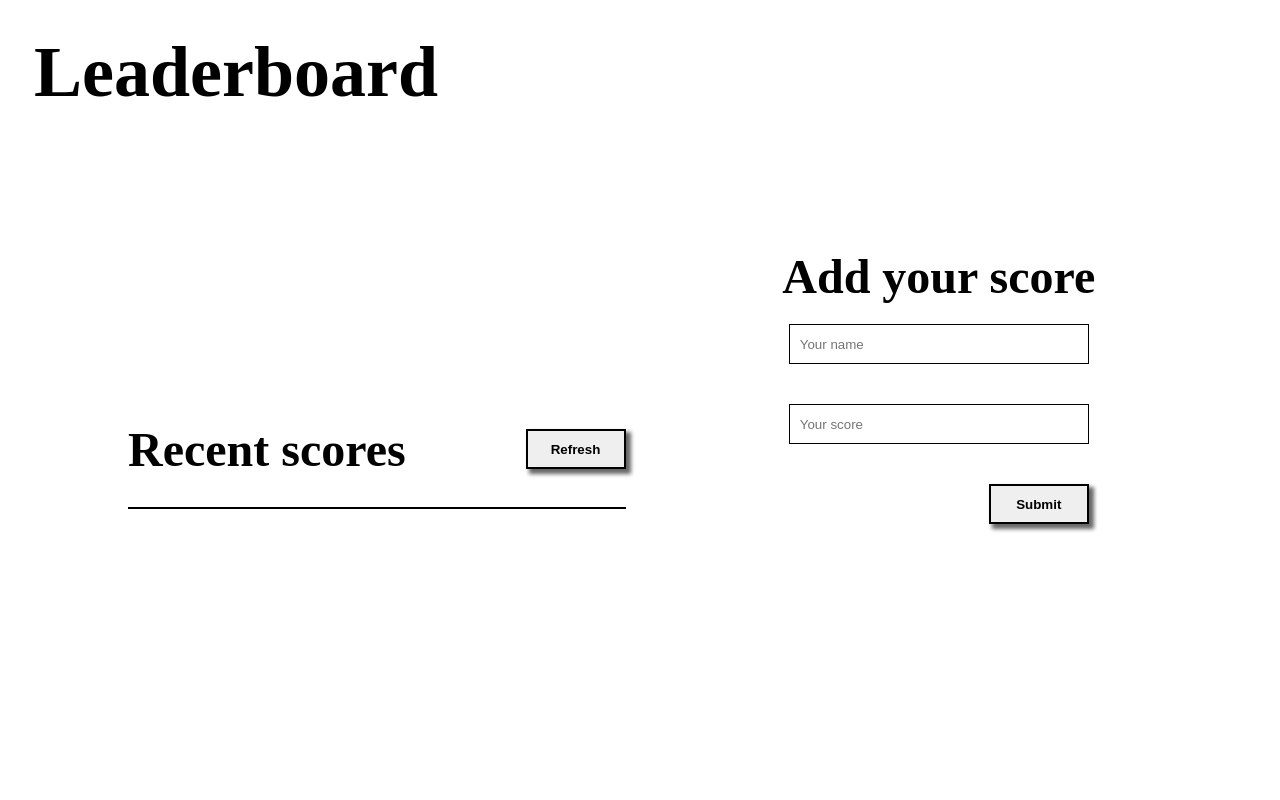
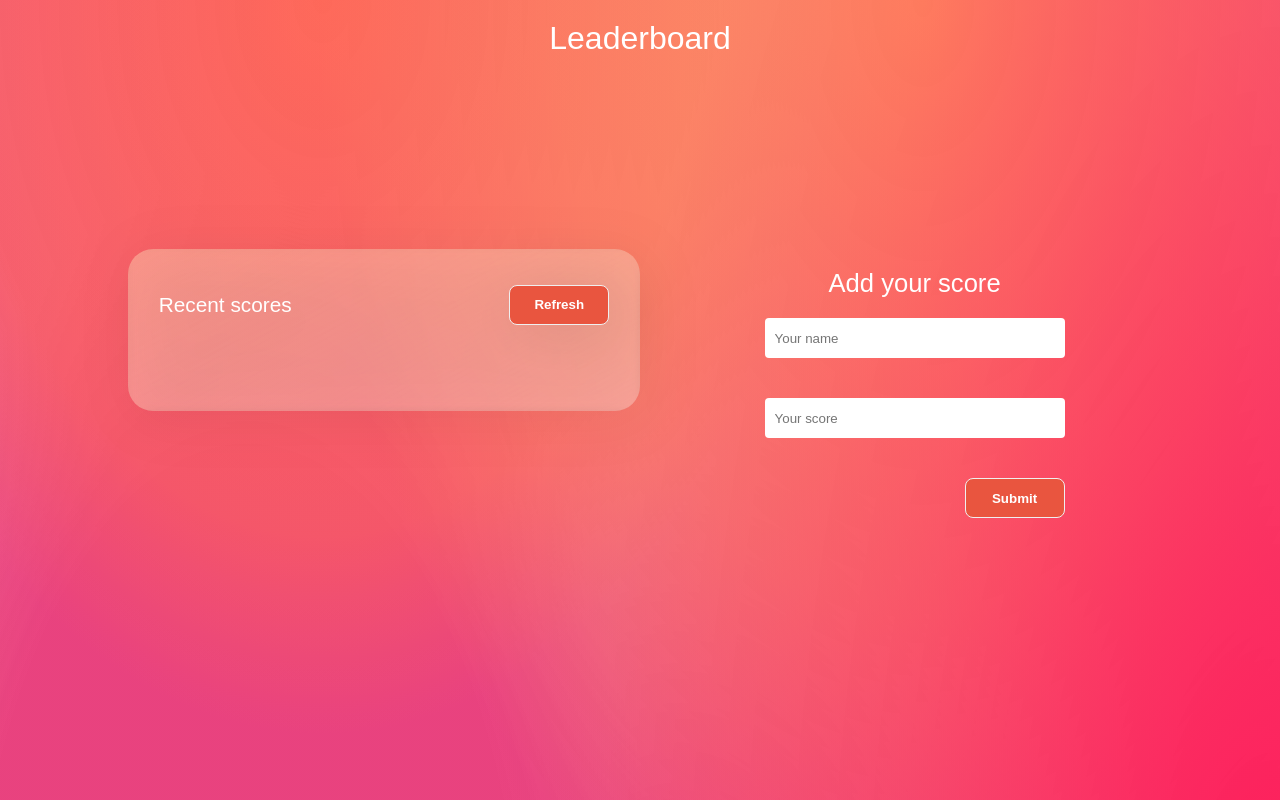
Before and after one commit to JavierAybar/Leaderboard, a website with bundled scripts: page src/index.html in a window 1280 px wide. Built offline with nearby package versions, Linux system fonts and the light colour scheme; no server answers.

Commit message:
Add styles

```diff
--- a/src/modules/get-post.js
+++ b/src/modules/get-post.js
@@ -1,5 +1,5 @@
 const postData = async (obj) => {
-  const response = await fetch('https://us-central1-js-capstone-backend.cloudfunctions.net/api/games/NthymQIM67r4KaVRyWlx/scores/', {
+  const response = await fetch('https://us-central1-js-capstone-backend.cloudfunctions.net/api/games/sTasHn5qwf0v98RIRjlV/scores/', {
     method: 'POST',
     body: JSON.stringify({
       name: "Javier's game",
@@ -15,7 +15,7 @@ const postData = async (obj) => {
 };
 
 const getData = async () => {
-  const response = await fetch('https://us-central1-js-capstone-backend.cloudfunctions.net/api/games/NthymQIM67r4KaVRyWlx/scores/');
+  const response = await fetch('https://us-central1-js-capstone-backend.cloudfunctions.net/api/games/sTasHn5qwf0v98RIRjlV/scores/');
   const data = await response.json();
 
   data.result.sort((a, b) => b.score - a.score);
--- a/src/style.css
+++ b/src/style.css
@@ -5,40 +5,60 @@
   padding: 0;
   box-sizing: border-box;
   scroll-behavior: smooth;
+  font-family: sans-serif;
+}
+
+img {
+  width: 100%;
 }
 
 li {
   list-style: none;
 }
 
+body {
+  background-image: url("./assets/bg.svg");
+}
+
 .main__container {
   display: flex;
   align-items: center;
+  flex-direction: column;
   width: 80%;
   height: 80vh;
-  margin: 31px auto 0 auto;
-  gap: 100px;
+  margin: 70px auto 0 auto;
+  gap: 40px;
 }
 
 .hero__title {
-  font-size: 4.5rem;
-  margin: 31px 0 0 34px;
+  font-size: 2rem;
+  margin: 20px 0 0 0;
+  text-align: center;
+  color: #fff;
+  font-weight: 400;
 }
 
 .recent-scores__container {
   display: flex;
   flex-direction: column;
-  width: 700px;
+  width: 90%;
+  border-radius: 25px;
+  background: linear-gradient(334.14deg, rgba(255, 255, 255, 0.31) -14.65%, rgba(255, 255, 255, 0) 103.2%), linear-gradient(149.49deg, rgba(255, 232, 191, 0.4) -4.75%, rgba(255, 232, 191, 0) 119.61%);
+  filter: drop-shadow(7px 7px 28px rgba(0, 0, 0, 0.18));
+  backdrop-filter: blur(4px);
 }
 
 .recent-scores__header {
   display: flex;
   align-items: center;
-  margin-bottom: 30px;
+  padding: 7% 6%;
+  border-radius: 10px 10px 0 0;
 }
 
 .scores__titile {
-  font-size: 3rem;
+  font-size: 1.3rem;
+  color: #fff;
+  font-weight: 100;
 }
 
 .scores__btn-refresh,
@@ -47,46 +67,55 @@ li {
   font-weight: 700;
   margin-left: auto;
   height: 40px;
-  border: 2px solid black;
-  box-shadow: 4px 4px 4px 1px rgba(0, 0, 0, 0.6);
+  color: #fff;
+  background-color: #e9553f;
+  border: 1px #efefef solid;
+  border-radius: 8px;
 }
 
 /* SCORES TABLE */
 
 .scores__container {
   width: 100%;
-  border: 1px solid black;
+  display: flex;
+  justify-content: center;
 }
 
 .scores__item {
-  width: 100%;
-  height: 40px;
-  padding: 10px 0 0 10px;
-  font-weight: 700;
-}
-
-.scores__item:nth-child(odd) {
-  background-color: #eee;
+  height: auto;
+  padding: 15px 5px 15px 20px;
+  color: #fc9788;
+  background-color: #303030;
+  border-radius: 10px;
+  width: auto;
 }
 
 /* ADD SCORE SECCTION */
 
 .add-score__title {
-  font-size: 3rem;
-  margin-bottom: 20px;
+  font-size: 1.6rem;
+  margin: 20px 0;
+  color: #fff;
+  font-weight: 100;
 }
 
 .add-score__container {
   display: flex;
   flex-direction: column;
   align-items: center;
-  width: 600px;
+  width: 90%;
   margin-bottom: 157px;
 }
 
 .scores__table {
-  max-height: 400px;
+  display: flex;
+  flex-direction: column;
+  gap: 12px;
+  max-height: 410px;
   overflow-y: scroll;
+  margin: 0 15px 50px 15px;
+  scroll-behavior: smooth;
+  width: 90%;
 }
 
 .add-score__inputs {
@@ -94,10 +123,37 @@ li {
   flex-direction: column;
   gap: 40px;
   width: 300px;
+  margin-bottom: 20px;
 }
 
 .add-score__input {
   height: 40px;
   padding-left: 10px;
-  border: 1px solid black;
+  border: none;
+  border-radius: 4px;
 }
+
+@media screen and (min-width: 768px) {
+  .main__container {
+    flex-direction: row;
+    gap: 80px;
+    height: 90%;
+    margin-top: 15%;
+  }
+
+  .add-score__container {
+    width: 38%;
+  }
+
+  .recent-scores__container {
+    width: 50%;
+    margin-bottom: auto;
+  }
+}
+
+@media screen and (min-width: 1440px) {
+  body {
+    background-repeat: no-repeat;
+    background-size: 100vw;
+  }
+}
```
Also changed, not shown: dist/40fa01a2d241527d2d75.svg (added), dist/index.js, dist/runtime.js, src/assets/bg.svg (added).
